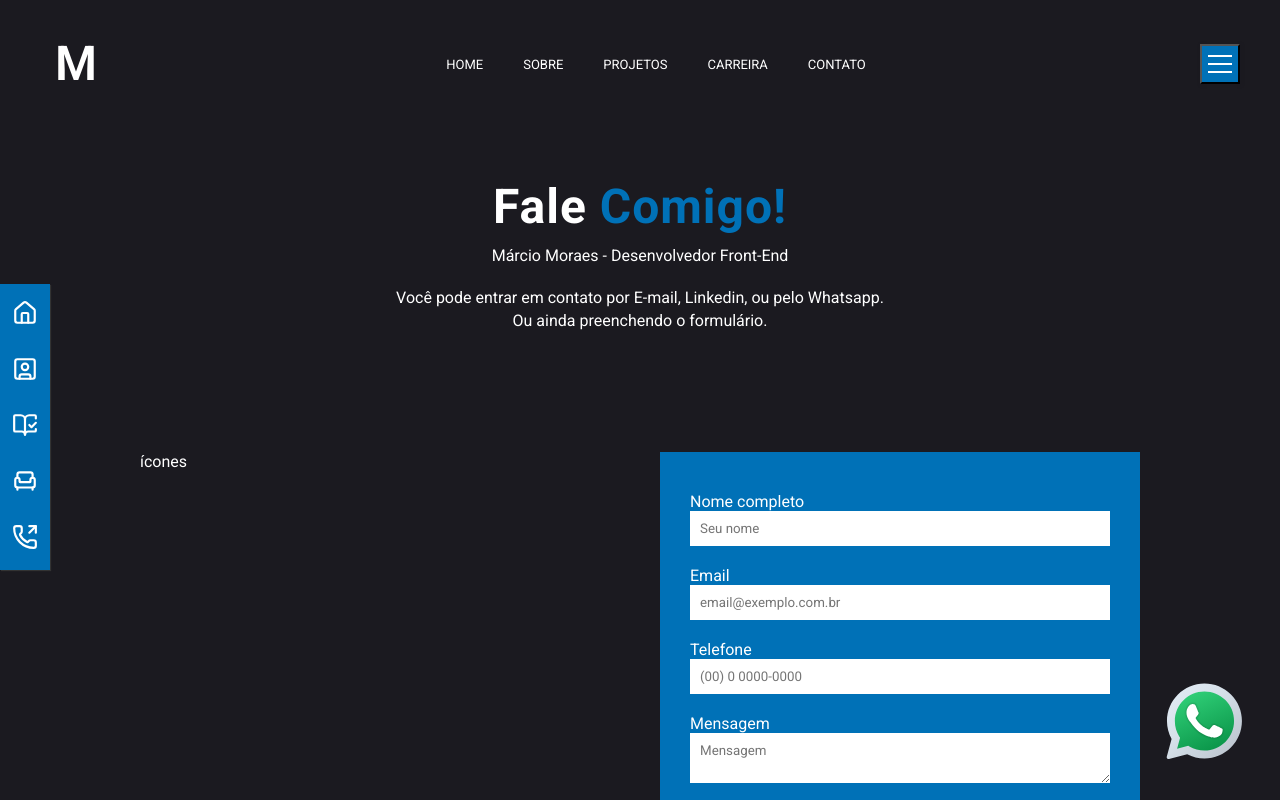
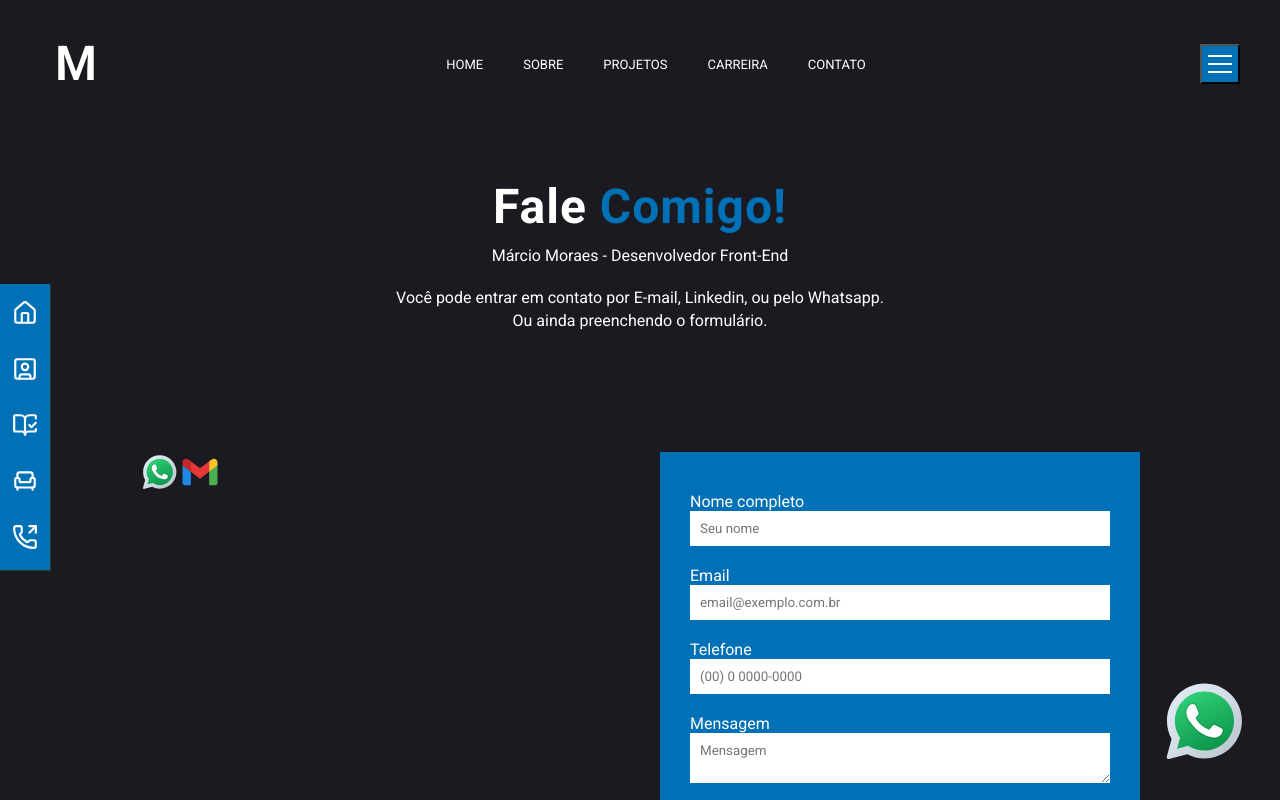
Before and after one commit to Marcio-Moraes/portfolio_reactjs_vite, a React (Vite) app: page /portfolio_reactjs_vite/contato in a window 1280 px wide. Shown: the top 800 px of the page. Built offline with nearby package versions, Linux system fonts and the light colour scheme.

Commit message:
Ícones e links página contato!

```diff
--- a/src/paginas/Contato.jsx
+++ b/src/paginas/Contato.jsx
@@ -6,6 +6,15 @@ import P from "../layout/P";
 import Input from "../layout/form/Input";
 import Textarea from "../layout/form/Textarea";
 import colors from "../cores/colors";
+import Imagem from "../layout/Imagem";
+import whatsApp from "../assets/icons/whatsApp.svg";
+import gmail from "../assets/icons/gmail-novo.svg"
+
+const styleIconesContato = {
+    width: '100%',
+    maxWidth: '40px',
+}
+
 
 const Contato = () =>{
     return(
@@ -37,7 +46,12 @@ const Contato = () =>{
                     padding: '10px',
                     boxSizing: 'border-box'
                 }}>
-                    ícones
+                    <a href="" target="_blank">
+                        <Imagem src={whatsApp} alt="WhatsApp" style={styleIconesContato} />
+                    </a>
+                    <a href="mailto:marciomoraes.cdd@gmail.com" target="_blank">
+                        <Imagem src={gmail} alt="WhatsApp" style={styleIconesContato} />
+                    </a>
                 </div>
                 <div style={{
                     width: '100%',
```
Also changed, not shown: src/assets/icons/gmail-novo.svg (added).
